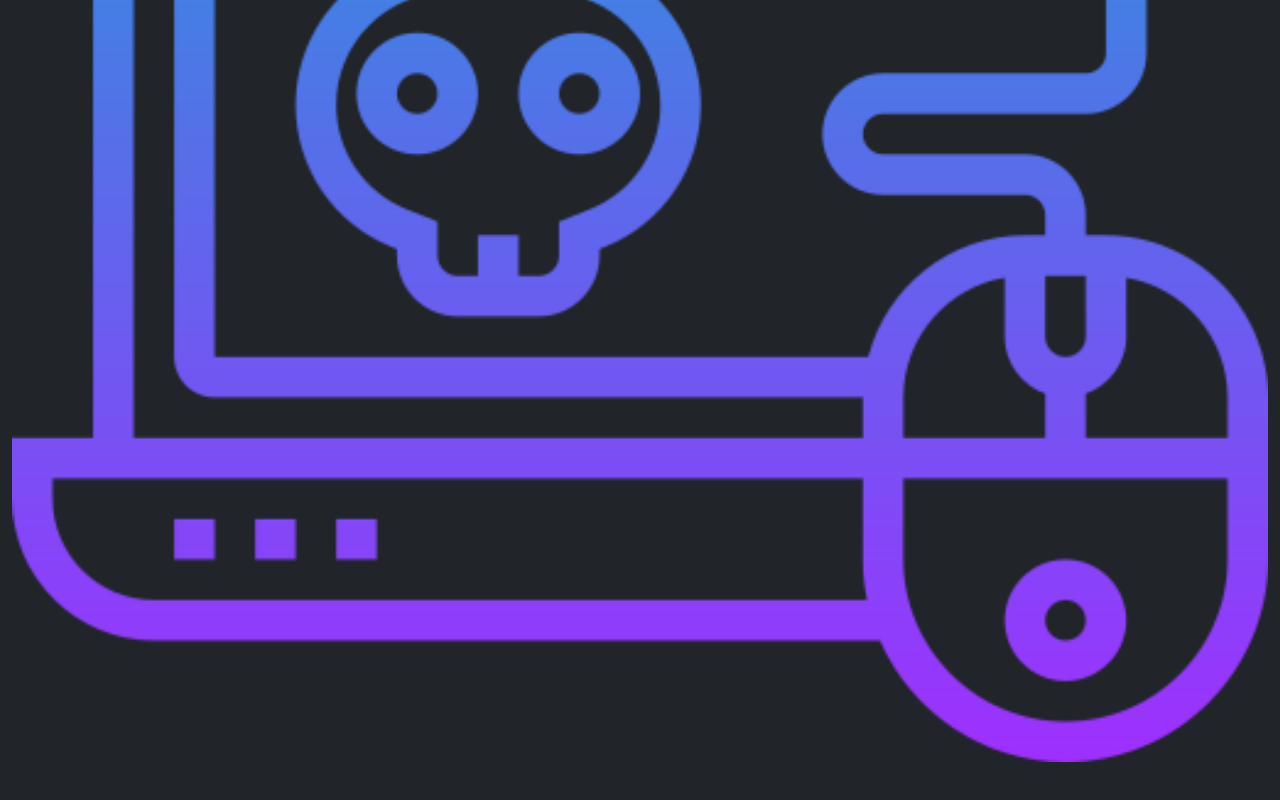
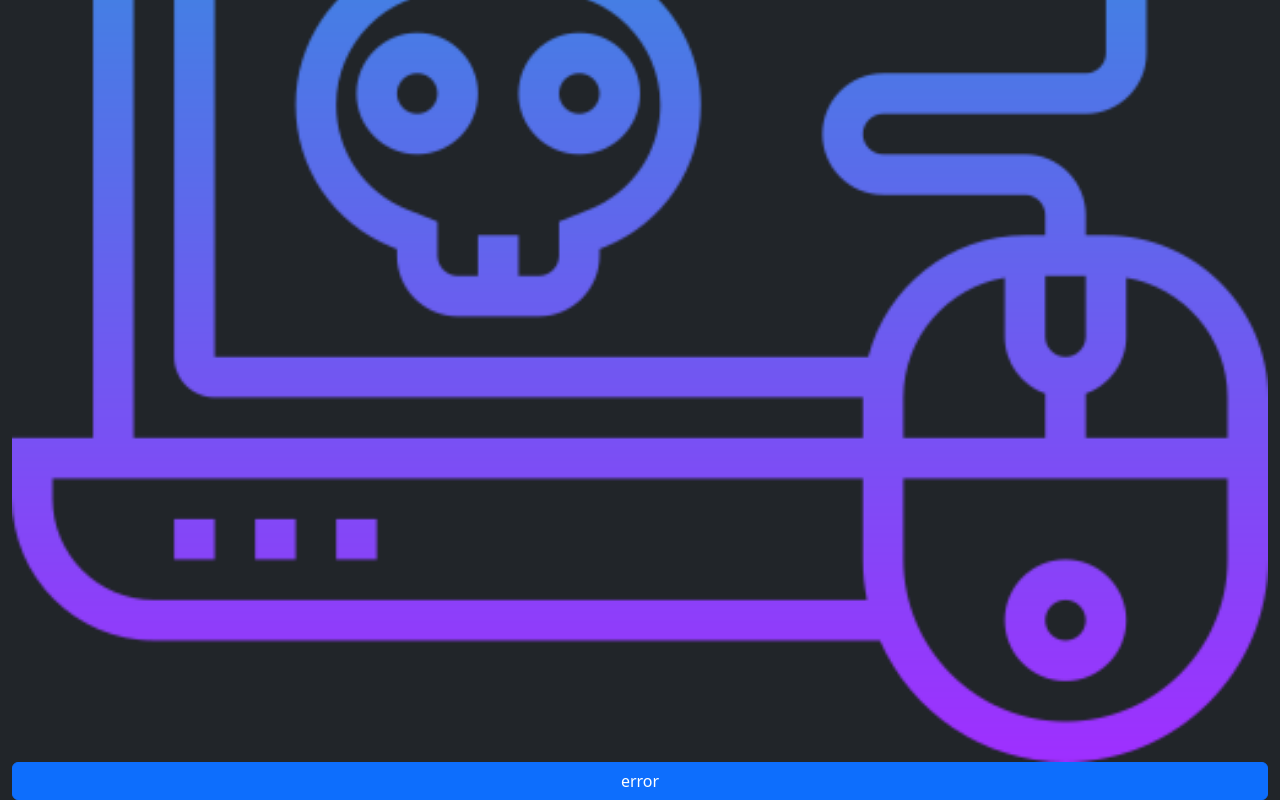
Before and after one commit to eze-473/eze, a plain HTML site: page error404.html in a window 1280 px wide. Shown: the part 550-1350 px from the top of the page. Before the commit the page ends 1312 px from the top, so only its background shows below. Drawn offline with nearby package versions, Linux system fonts and the light colour scheme.

Commit message:
agrege el boton

```diff
--- a/error404.html
+++ b/error404.html
@@ -35,9 +35,10 @@
   </nav>
       </nav>
     <main class="container-fluid">
-        <section>
-        <img src="./img/error.png" alt="error 404" class="w-100">
-    </section>
+        <section class="d-flex flex-column justify-content-center">
+        <img src="./img/error.png" alt="error 404" class="w-50%">
+    <a href="index.html" class="btn btn-primary">error</a>
+  </section>
     </main>
 </header>
 <!-- modal de registro -->
```
